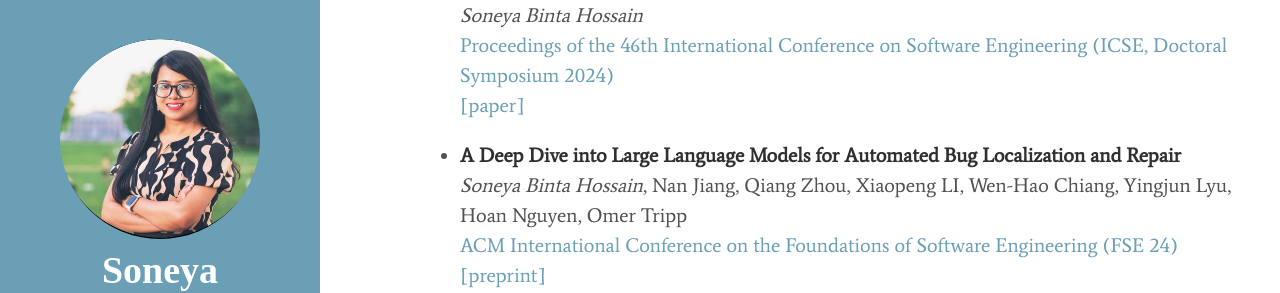
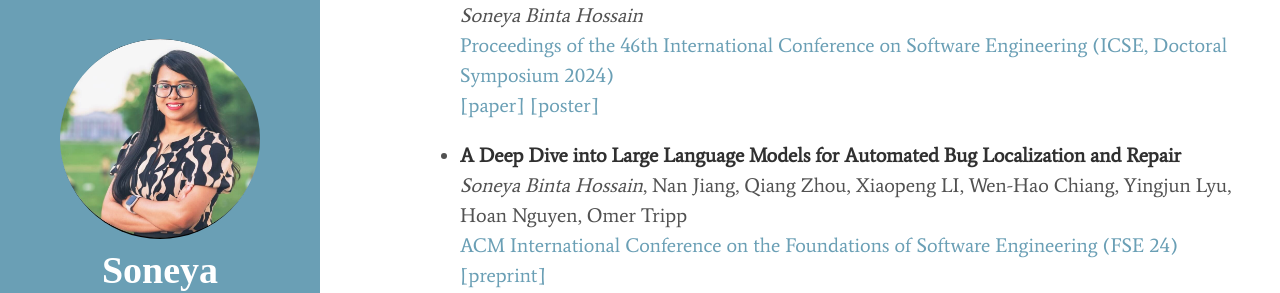
Before and after one commit to soneyahossain/soneyahossain.github.io, a Jekyll site: the page built from publications.md, in a window 1280 px wide and 900 px high, scrolled down 354 px. Shown: the part 167-460 px from the top of the window. Built offline with Jekyll 4.4.1, drawn with Linux system fonts in a browser that asks for light colours; cached includes are drawn as plain includes.

Commit message:
Update publications.md

```diff
--- a/publications.md
+++ b/publications.md
@@ -22,7 +22,7 @@ title: Publications
 * **Ensuring Critical Properties of Test Oracles for Effective Bug Detection** <br/>
   *Soneya Binta Hossain* <br />
   [Proceedings of the 46th International Conference on Software Engineering (ICSE, Doctoral Symposium 2024)](https://conf.researchr.org/details/icse-2024/icse-2024-doctoral-symposium/11/Ensuring-Critical-Properties-of-Test-Oracles-for-Effective-Bug-Detection)<br/>
-  [\[paper\]](https://dl.acm.org/doi/10.1145/3639478.3639791)
+  [\[paper\]](https://dl.acm.org/doi/10.1145/3639478.3639791) [\[poster\]]({{'/'|relative_url}}assets/presentations/ICSE-DS-24-Soneya-A0-28.pdf)
 
 
 * **A Deep Dive into Large Language Models for Automated Bug Localization and Repair** <br />
```
